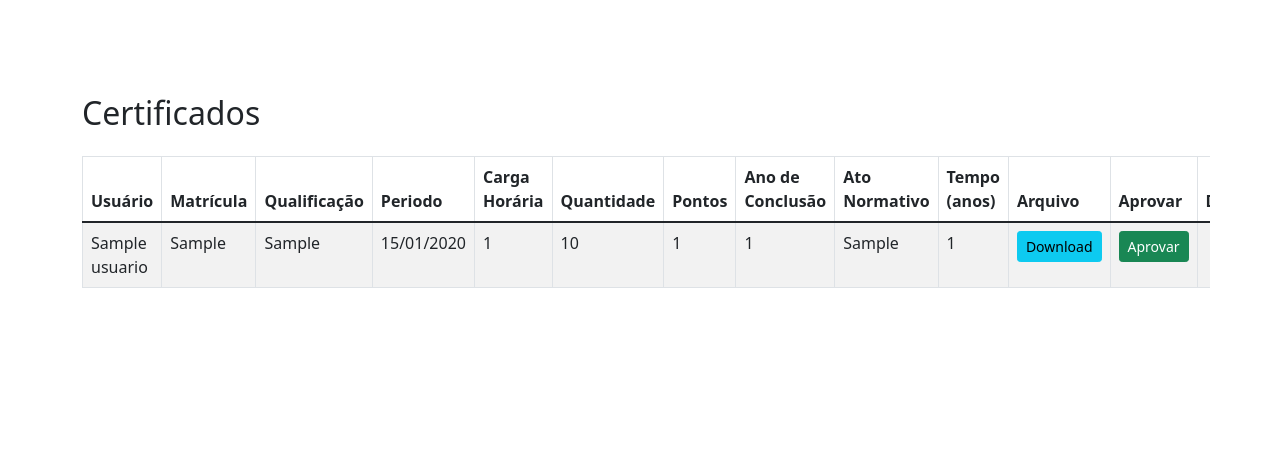
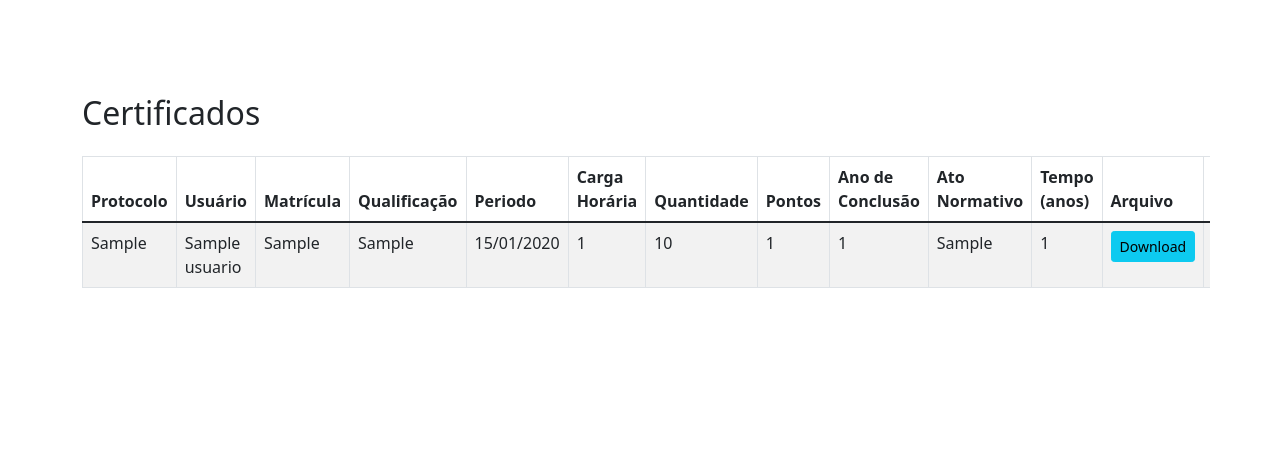
Before and after one commit to TN-Junior/certified-points, a Flask app: page /certificados in a window 1280 px wide. Shown: the part 56-518 px from the top of the page. Run offline with Flask 3, Linux system fonts and the light colour scheme; the visitor is signed in with stand-in values (Sample User, id 1); tables that the repository leaves empty hold one stand-in row (values such as "Sample post"); some libraries are stand-ins or nearby versions.

Commit message:
implentando campo de protocolo

```diff
--- a/app.py
+++ b/app.py
@@ -280,7 +280,7 @@
         db.session.commit()
 
         flash('Certificado enviado com sucesso!')
-        return redirect(url_for('certificados'))
+        return redirect(url_for('upload'))  # Redireciona de volta para a página de upload
     return render_template('upload.html', form=form)
 
 @app.route('/certificados')
--- a/templates/certificados.html
+++ b/templates/certificados.html
@@ -7,6 +7,7 @@
 <table class="table table-striped table-bordered table-hover">
     <thead class="thead-dark">
         <tr>
+            <th>Protocolo</th>
             <th>Usuário</th>
             <th>Matrícula</th>
             <th>Qualificação</th>
@@ -25,6 +26,7 @@
     <tbody>
         {% for certificado in certificados %}
         <tr>
+            <td>{{ certificado.protocolo }}</td>
             <td>{{ certificado.usuario.nome }}</td>
             <td>{{ certificado.usuario.matricula }}</td>
             <td>{{ certificado.qualificacao }}</td>
```
Also changed, not shown: 1 other file.
